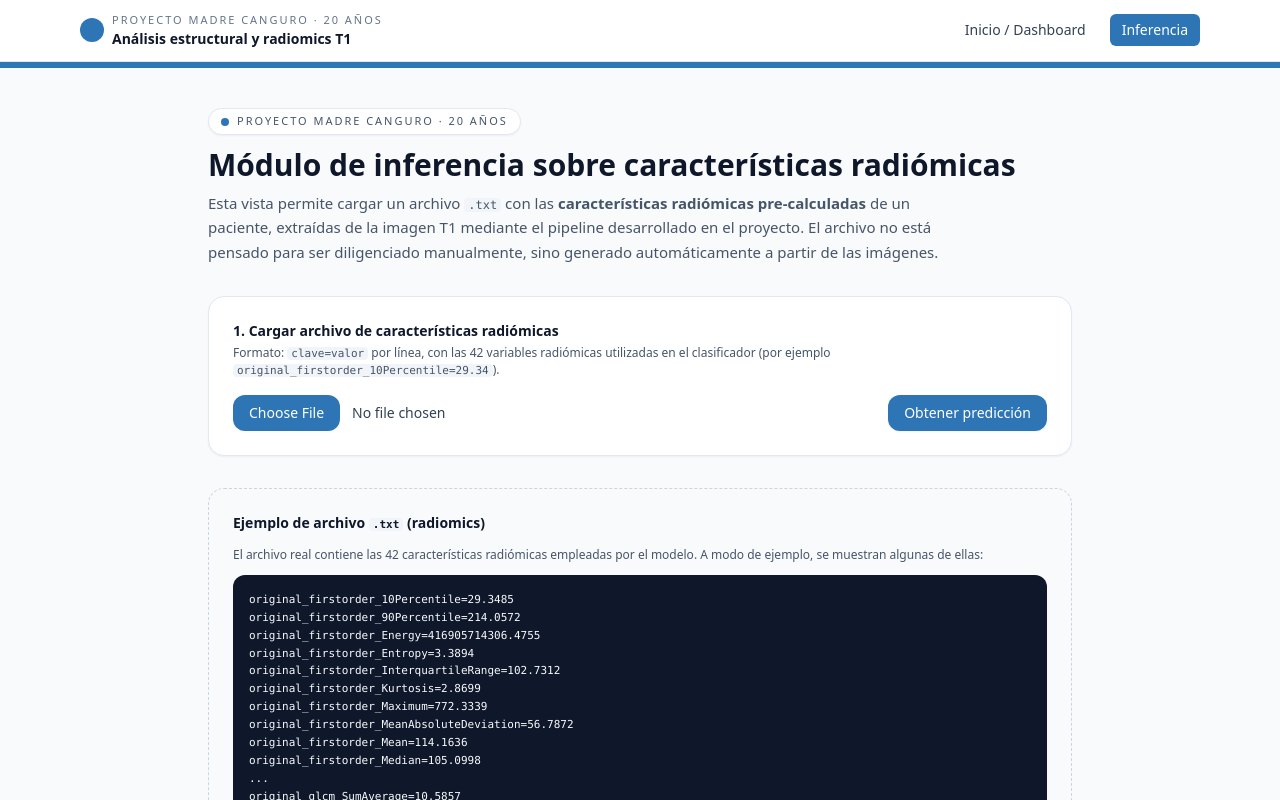
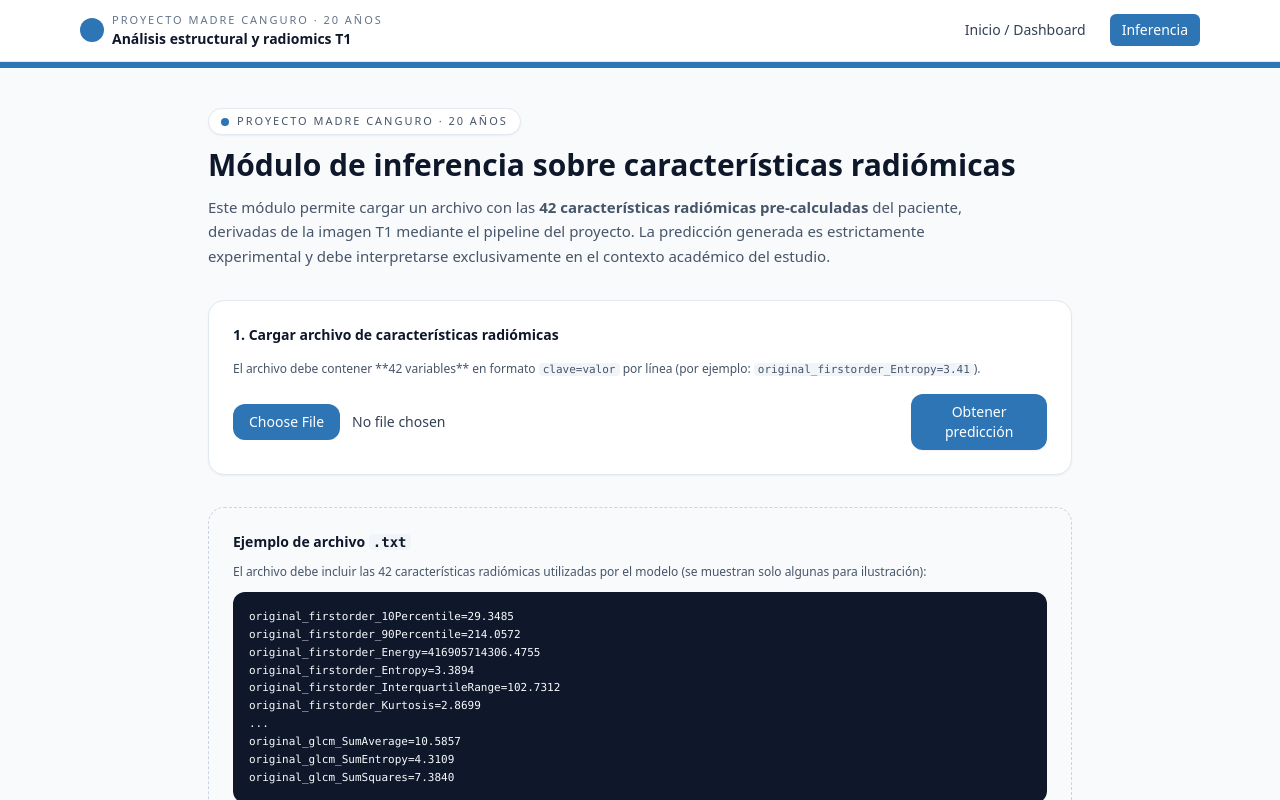
Before and after one commit to G4br13l4Maths/App_Proyecto_canguro, a React (Vite) app in the folder front/: page /inferencia in a window 1280 px wide. Shown: the top 800 px of the page. Built offline with nearby package versions, Linux system fonts and the light colour scheme.

Commit message:
Refactor prediction label formatting and UI text
Refactor formatPredictedLabel function and update UI text for clarity.

```diff
--- a/front/src/pages/Inferencia.jsx
+++ b/front/src/pages/Inferencia.jsx
@@ -1,22 +1,15 @@
 import { useState } from "react";
 
-const KMC_BLUE = "#2e75b6"; // azul Fundación Canguro aprox
+const KMC_BLUE = "#2e75b6"; // Color institucional
 
-function formatPredictedLabel(predictedClass) {
-  if (!predictedClass) return "N/A";
+function formatPredictedLabel(raw) {
+  if (!raw) return "N/A";
 
-  const cls = predictedClass.toString().toUpperCase();
+  if (raw === "REF") return "Control / referencia (clase modelo)";
+  if (raw === "MMC_or_Control")
+    return "MMC o Control (clase modelo: no-REF)";
 
-  if (cls.includes("MMC") && cls.includes("CONTROL")) {
-    return "MMC vs Control (clasificación binaria)";
-  }
-  if (cls.includes("MMC")) {
-    return "MMC (Método Madre Canguro)";
-  }
-  if (cls.includes("CONTROL") || cls.includes("REF")) {
-    return "Control / referencia";
-  }
-  return predictedClass;
+  return raw;
 }
 
 export default function Inferencia() {
@@ -61,17 +54,12 @@ export default function Inferencia() {
     }
   };
 
-  const probabilityRef =
-    result && result.probability_ref != null
-      ? Number(result.probability_ref)
-      : null;
-
   return (
     <div className="min-h-screen bg-slate-50">
-      {/* barra superior con color KMC */}
       <div className="h-1.5 w-full" style={{ backgroundColor: KMC_BLUE }} />
 
       <div className="max-w-4xl mx-auto px-4 py-10 space-y-8">
+
         {/* ENCABEZADO */}
         <header className="space-y-3">
           <div className="inline-flex items-center gap-2 rounded-full bg-white px-3 py-1 shadow-sm border border-slate-200">
@@ -84,48 +72,42 @@ export default function Inferencia() {
             </span>
           </div>
 
-          <div className="flex flex-col gap-2">
           <h1 className="text-2xl md:text-3xl font-semibold text-slate-900">
             Módulo de inferencia sobre características radiómicas
           </h1>
+
           <p className="text-sm md:text-[15px] text-slate-600 max-w-3xl leading-relaxed">
-              Esta vista permite cargar un archivo{" "}
-              <code className="bg-slate-100 px-1 rounded text-xs">.txt</code> con
-              las{" "}
-              <strong>características radiómicas pre-calculadas</strong> de un
-              paciente, extraídas de la imagen T1 mediante el pipeline
-              desarrollado en el proyecto. El archivo no está pensado para ser
-              diligenciado manualmente, sino generado automáticamente a partir
-              de las imágenes.
+            Este módulo permite cargar un archivo con las{" "}
+            <strong>42 características radiómicas pre-calculadas</strong> del
+            paciente, derivadas de la imagen T1 mediante el pipeline del
+            proyecto. La predicción generada es estrictamente experimental y
+            debe interpretarse exclusivamente en el contexto académico del
+            estudio.
           </p>
-          </div>
         </header>
 
-        {/* TARJETA DE CARGA */}
+        {/* SUBIDA DE ARCHIVO */}
         <section className="rounded-2xl border border-slate-200 bg-white shadow-sm p-6 space-y-4">
-          <div className="space-y-1">
           <h2 className="text-sm font-semibold text-slate-900">
             1. Cargar archivo de características radiómicas
           </h2>
+
           <p className="text-xs text-slate-600">
-              Formato:{" "}
+            El archivo debe contener **42 variables** en formato{" "}
             <code className="bg-slate-100 px-1 rounded text-[11px]">
               clave=valor
             </code>{" "}
-              por línea, con las 42 variables radiómicas utilizadas en el
-              clasificador (por ejemplo{" "}
+            por línea (por ejemplo:{" "}
             <code className="bg-slate-100 px-1 rounded text-[11px]">
-                original_firstorder_10Percentile=29.34
+              original_firstorder_Entropy=3.41
             </code>
             ).
           </p>
-          </div>
 
           <form
             onSubmit={onSubmit}
             className="flex flex-col md:flex-row md:items-center gap-3"
           >
-            <div className="flex-1">
             <input
               type="file"
               accept=".txt"
@@ -139,13 +121,6 @@ export default function Inferencia() {
                          hover:file:bg-[#245d8f]
                          cursor-pointer"
             />
-              {file && (
-                <p className="mt-1 text-[11px] text-slate-500">
-                  Archivo seleccionado:{" "}
-                  <span className="font-medium">{file.name}</span>
-                </p>
-              )}
-            </div>
 
             <button
               type="submit"
@@ -156,40 +131,14 @@ export default function Inferencia() {
                          disabled:opacity-50 disabled:cursor-not-allowed"
               style={{ backgroundColor: KMC_BLUE }}
             >
-              {loading ? (
-                <>
-                  <svg
-                    className="h-4 w-4 mr-2 animate-spin text-white"
-                    viewBox="0 0 24 24"
-                    aria-hidden="true"
-                  >
-                    <circle
-                      className="opacity-25"
-                      cx="12"
-                      cy="12"
-                      r="10"
-                      stroke="currentColor"
-                      strokeWidth="4"
-                      fill="none"
-                    />
-                    <path
-                      className="opacity-75"
-                      fill="currentColor"
-                      d="M4 12a8 8 0 018-8v4a4 4 0 00-4 4H4z"
-                    />
-                  </svg>
-                  Procesando…
-                </>
-              ) : (
-                "Obtener predicción"
-              )}
+              {loading ? "Procesando…" : "Obtener predicción"}
             </button>
           </form>
 
-          {loading && (
-            <p className="text-[11px] text-slate-500 flex items-center gap-1">
-              El servidor está leyendo el archivo y aplicando el clasificador
-              radiomics T1. Esto puede tardar unos segundos…
+          {file && (
+            <p className="text-[11px] text-slate-500">
+              Archivo seleccionado:{" "}
+              <span className="font-medium">{file.name}</span>
             </p>
           )}
 
@@ -200,16 +149,20 @@ export default function Inferencia() {
           )}
         </section>
 
-        {/* RESULTADO DE LA INFERENCIA */}
+        {/* RESULTADO */}
         {result && (
-          <section className="rounded-2xl border border-slate-200 bg-white shadow-sm p-6 space-y-4">
+          <section className="rounded-2xl border border-slate-200 bg-white shadow-sm p-6 space-y-5">
             <h2 className="text-sm font-semibold text-slate-900">
               2. Resultado de la inferencia
             </h2>
 
-            <div className="grid grid-cols-1 md:grid-cols-[1.4fr_1fr] gap-4">
-              {/* Bloque principal con clase y probabilidad */}
+            {/* GRID PRINCIPAL */}
+            <div className="grid grid-cols-1 md:grid-cols-[1.4fr_1fr] gap-6">
+
+              {/* BLOQUE IZQUIERDO */}
               <div className="space-y-3">
+
+                {/* Clase predicha */}
                 <p className="text-sm text-slate-700">
                   <span className="font-semibold">Clase predicha: </span>
                   <span
@@ -220,114 +173,94 @@ export default function Inferencia() {
                   </span>
                 </p>
 
-                {/* Probabilidades MMC / Control */}
-{result && result.probability_mmc != null && result.probability_control != null && (
+                {/* Probabilidad REF */}
+                {result.probability_ref != null && (
                   <div className="space-y-1">
                     <p className="text-sm text-slate-700">
-      <span className="font-semibold">Probabilidad MMC: </span>
-      {(Number(result.probability_mmc) * 100).toFixed(1)}%
-    </p>
-
-    <p className="text-sm text-slate-700">
-      <span className="font-semibold">Probabilidad Control: </span>
-      {(Number(result.probability_control) * 100).toFixed(1)}%
+                      <span className="font-semibold">Probabilidad (clase REF): </span>
+                      {(Number(result.probability_ref) * 100).toFixed(1)}%
                     </p>
 
                     <p className="text-[11px] text-slate-500">
-      Estas probabilidades reflejan la estimación del modelo radiomics T1
-      sobre la pertenencia del paciente a cada grupo (MMC o Control).
-      No constituyen riesgo clínico individual y su uso es estrictamente
-      exploratorio en el marco del proyecto.
+                      Esta probabilidad corresponde a la clase de referencia
+                      utilizada en el entrenamiento del modelo (REF). No debe
+                      interpretarse como un riesgo clínico individual.
                     </p>
                   </div>
                 )}
 
-
                 <p className="text-[11px] text-slate-500">
-                  <span className="font-semibold">Modelo:</span>{" "}
-                  {result.model_type || "radiomics_elasticnet_logreg"}
-                  {" · "}
-                  <span className="font-semibold">
-                    Salida interna (raw_class_int):
-                  </span>{" "}
+                  <strong>Modelo:</strong>{" "}
+                  {result.model_type || "radiomics_elasticnet_logreg"}{" "}
+                  · <strong>Salida interna (raw):</strong>{" "}
                   {result.raw_class_int}
                 </p>
               </div>
 
-              {/* Recuadro de interpretación */}
+              {/* BLOQUE DE INTERPRETACIÓN */}
               <div className="rounded-xl bg-slate-50 border border-slate-200 p-3 text-[11px] text-slate-600 space-y-1.5">
                 <p className="font-semibold text-slate-800">
                   ¿Cómo interpretar este resultado?
                 </p>
+
                 <ul className="list-disc list-inside space-y-1">
                   <li>
-                    El modelo se entrenó con un conjunto específico de pacientes
-                    del estudio de 20 años del Método Madre Canguro.
+                    El modelo se entrenó con un subconjunto específico del
+                    estudio de 20 años del Método Madre Canguro.
                   </li>
                   <li>
-                    La predicción resume información numérica de 42
-                    características radiómicas extraídas de la imagen T1.
+                    La predicción se basa en 42 características radiómicas
+                    cuantitativas extraídas de la imagen T1.
                   </li>
                   <li>
-                    El desempeño del modelo es moderado (AUC ≈ 0.64), por lo que
-                    su uso se limita a fines exploratorios y de investigación.
+                    El desempeño del modelo es moderado (AUC ≈ 0.64), por lo
+                    que su uso es exclusivamente investigativo.
                   </li>
                   <li>
-                    Cualquier decisión clínica debe basarse en la valoración
-                    médica integral y no en la salida de este modelo.
+                    No constituye diagnóstico ni apoyo clínico; cualquier
+                    decisión médica requiere evaluación profesional completa.
                   </li>
                 </ul>
               </div>
             </div>
 
             <p className="text-[11px] text-slate-500 leading-relaxed">
-              Este resultado es <strong>estrictamente experimental</strong>. No
-              constituye diagnóstico clínico ni apoyo a la toma de decisiones
-              médicas. El modelo y esta interfaz forman parte del proyecto de
-              grado de la Maestría en Inteligencia Artificial y deben
-              interpretarse siempre en el contexto metodológico descrito en el
-              informe escrito.
+              Este módulo forma parte del proyecto de grado de la Maestría en
+              Inteligencia Artificial. La inferencia generada es
+              <strong> estrictamente experimental</strong> y debe analizarse
+              dentro del contexto metodológico descrito en el informe técnico.
             </p>
           </section>
         )}
 
-        {/* EJEMPLO DE ARCHIVO TXT */}
+        {/* EJEMPLO DE ARCHIVO */}
         <section className="rounded-2xl border border-dashed border-slate-300 bg-slate-50 p-6 space-y-3">
           <h2 className="text-sm font-semibold text-slate-900">
-            Ejemplo de archivo{" "}
-            <code className="bg-slate-100 px-1 rounded text-[11px]">.txt</code>{" "}
-            (radiomics)
+            Ejemplo de archivo <code className="bg-slate-100 px-1 rounded">.txt</code>
           </h2>
+
           <p className="text-xs text-slate-600">
-            El archivo real contiene las 42 características radiómicas
-            empleadas por el modelo. A modo de ejemplo, se muestran algunas de
-            ellas:
+            El archivo debe incluir las 42 características radiómicas utilizadas
+            por el modelo (se muestran solo algunas para ilustración):
           </p>
 
           <pre
             className="text-[11px] leading-relaxed rounded-xl p-4 overflow-x-auto text-slate-50"
-            style={{ backgroundColor: "#0f172a" }} // slate-900
+            style={{ backgroundColor: "#0f172a" }}
           >{`original_firstorder_10Percentile=29.3485
 original_firstorder_90Percentile=214.0572
 original_firstorder_Energy=416905714306.4755
 original_firstorder_Entropy=3.3894
 original_firstorder_InterquartileRange=102.7312
 original_firstorder_Kurtosis=2.8699
-original_firstorder_Maximum=772.3339
-original_firstorder_MeanAbsoluteDeviation=56.7872
-original_firstorder_Mean=114.1636
-original_firstorder_Median=105.0998
 ...
 original_glcm_SumAverage=10.5857
 original_glcm_SumEntropy=4.3109
 original_glcm_SumSquares=7.3840`}</pre>
 
           <p className="text-[11px] text-slate-500">
-            Estos archivos se generan a partir de las imágenes T1 mediante el
-            pipeline de extracción de características (PyRadiomics) descrito en
-            los notebooks del proyecto. La interfaz de esta página se enfoca en
-            la <strong>visualización e interpretación</strong> de la salida del
-            modelo.
+            Estos valores se generan automáticamente a partir de imágenes T1
+            mediante el pipeline de extracción construido en el proyecto.
           </p>
         </section>
       </div>
```
Lines whose indentation alone changed are shown as unchanged.
